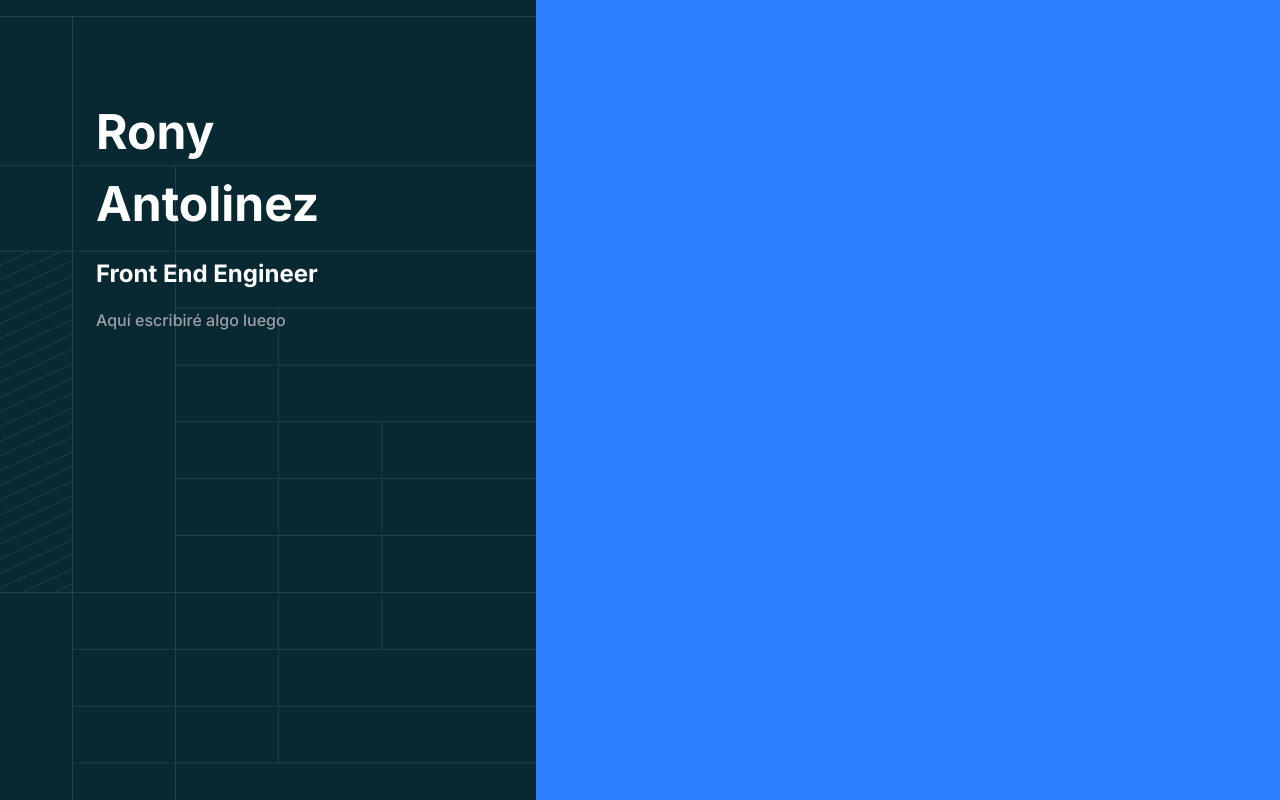
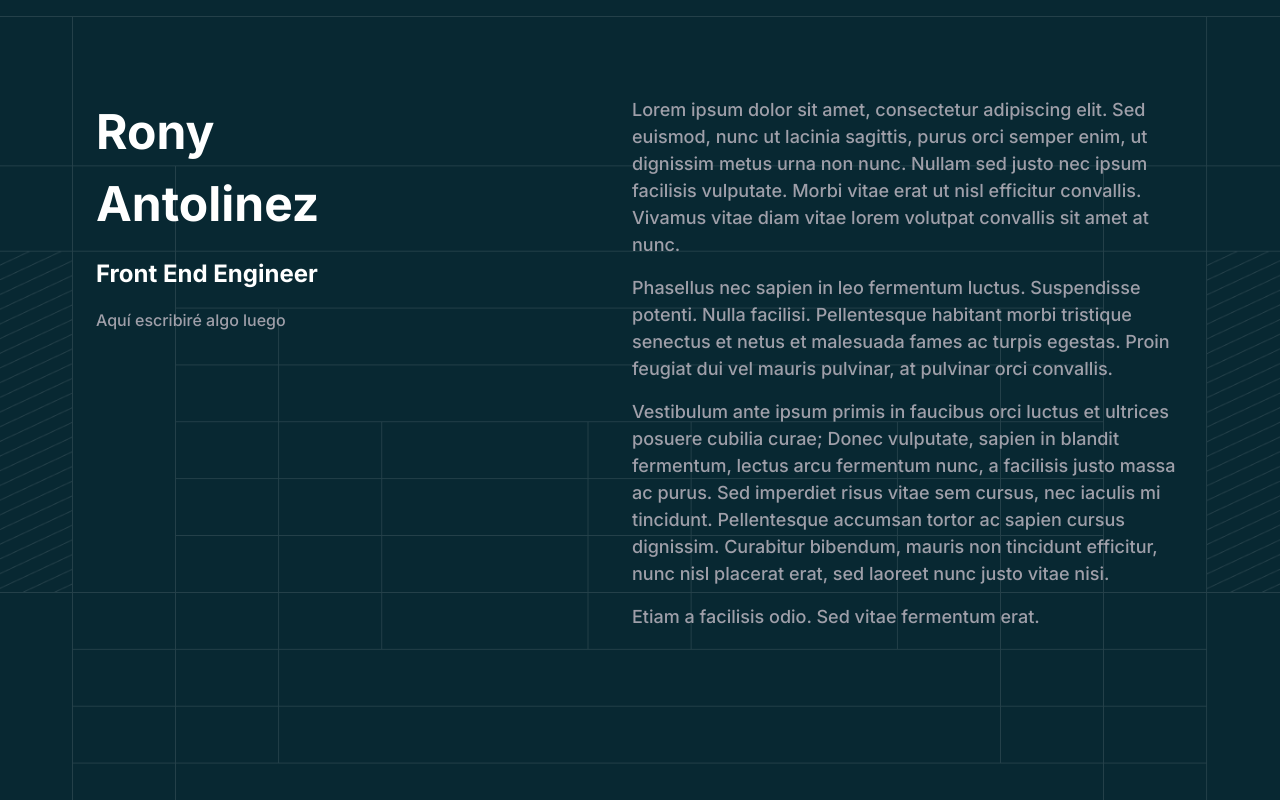
Before and after one commit to devRony1710/new-portfolio, a React (Vite) app: page / in a window 1280 px wide. Built offline with nearby package versions, Linux system fonts and the light colour scheme; a web font is replaced by a local one.

Commit message:
feat: add right side template

```diff
--- /dev/null
+++ b/src/data/about-me.ts
@@ -0,0 +1,6 @@
+export const AboutMe = [
+  'Lorem ipsum dolor sit amet, consectetur adipiscing elit. Sed euismod, nunc ut lacinia sagittis, purus orci semper enim, ut dignissim metus urna non nunc. Nullam sed justo nec ipsum facilisis vulputate. Morbi vitae erat ut nisl efficitur convallis. Vivamus vitae diam vitae lorem volutpat convallis sit amet at nunc.',
+  'Phasellus nec sapien in leo fermentum luctus. Suspendisse potenti. Nulla facilisi. Pellentesque habitant morbi tristique senectus et netus et malesuada fames ac turpis egestas. Proin feugiat dui vel mauris pulvinar, at pulvinar orci convallis.',
+  'Vestibulum ante ipsum primis in faucibus orci luctus et ultrices posuere cubilia curae; Donec vulputate, sapien in blandit fermentum, lectus arcu fermentum nunc, a facilisis justo massa ac purus. Sed imperdiet risus vitae sem cursus, nec iaculis mi tincidunt. Pellentesque accumsan tortor ac sapien cursus dignissim. Curabitur bibendum, mauris non tincidunt efficitur, nunc nisl placerat erat, sed laoreet nunc justo vitae nisi.',
+  'Etiam a facilisis odio. Sed vitae fermentum erat.'
+];
--- a/src/page/home-page/home-page.tsx
+++ b/src/page/home-page/home-page.tsx
@@ -1,5 +1,6 @@
 import BackgroundGridImages from '@/assets/grid-background-new-portfolio.png';
 import { LeftSideTemplate } from '@/templates/left-side-template/left-side-template';
+import { RightSideTemplate } from '@/templates/right-side-template/right-side-template';
 
 export const HomePage = () => {
   return (
@@ -10,7 +11,7 @@ export const HomePage = () => {
       {/* left */}
       <LeftSideTemplate />
       {/* right */}
-      <section className="flex-1 h-full bg-blue-500 z-[2]"></section>
+      <RightSideTemplate />
     </main>
   );
 };
--- /dev/null
+++ b/src/templates/right-side-template/right-side-template.tsx
@@ -0,0 +1,15 @@
+import { AboutMe } from '@/data/about-me';
+
+export const RightSideTemplate = () => {
+  return (
+    <section className="flex-1 h-full bg-transparent z-[2] p-[96px] font-inter">
+      <div className="w-full h-auto max-w-[700px] mx-auto flex flex-col gap-[1rem]">
+        {AboutMe.map((item, index) => (
+          <p key={index} className="text-[18px] text-zinc-400 font-medium">
+            {item}
+          </p>
+        ))}
+      </div>
+    </section>
+  );
+};
```
